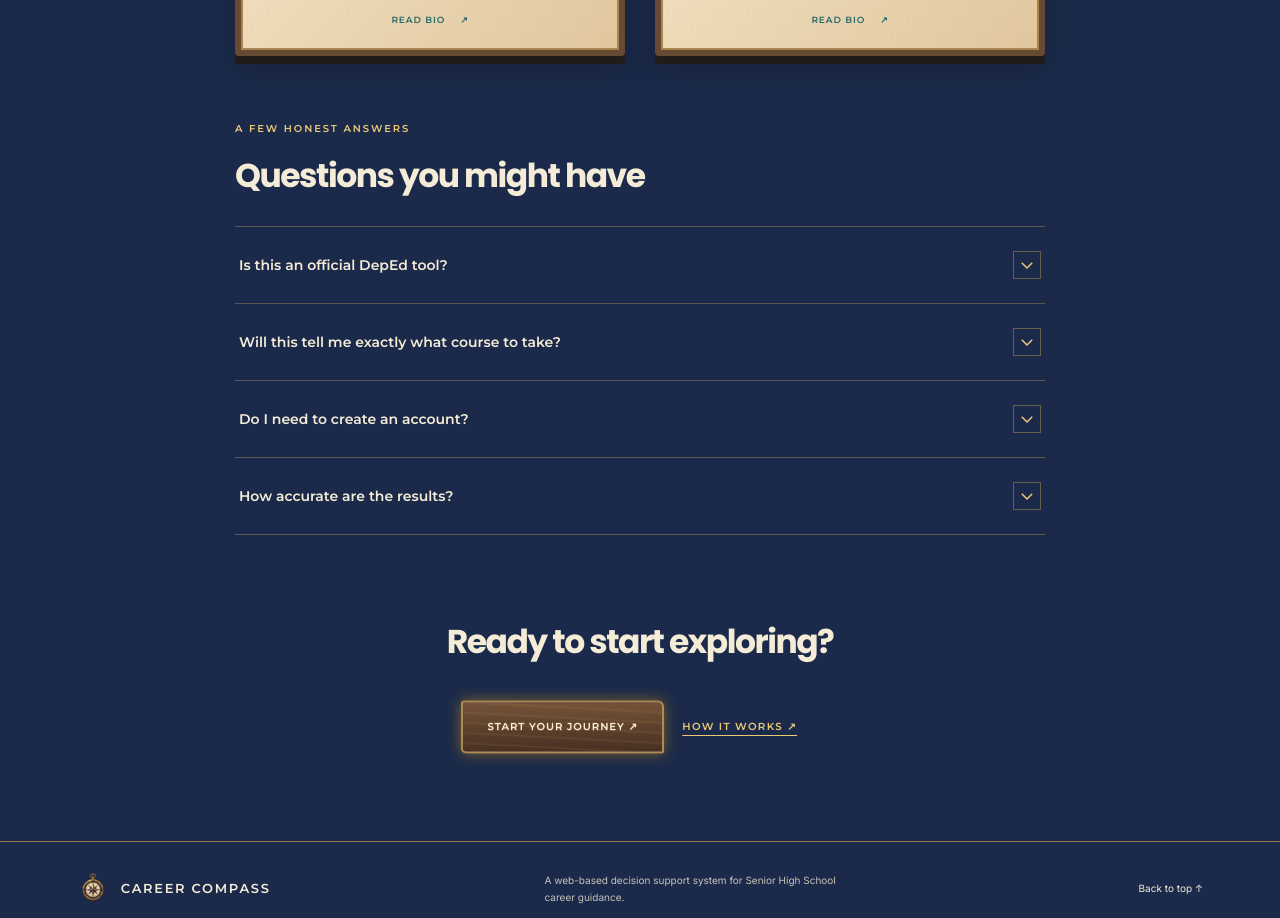
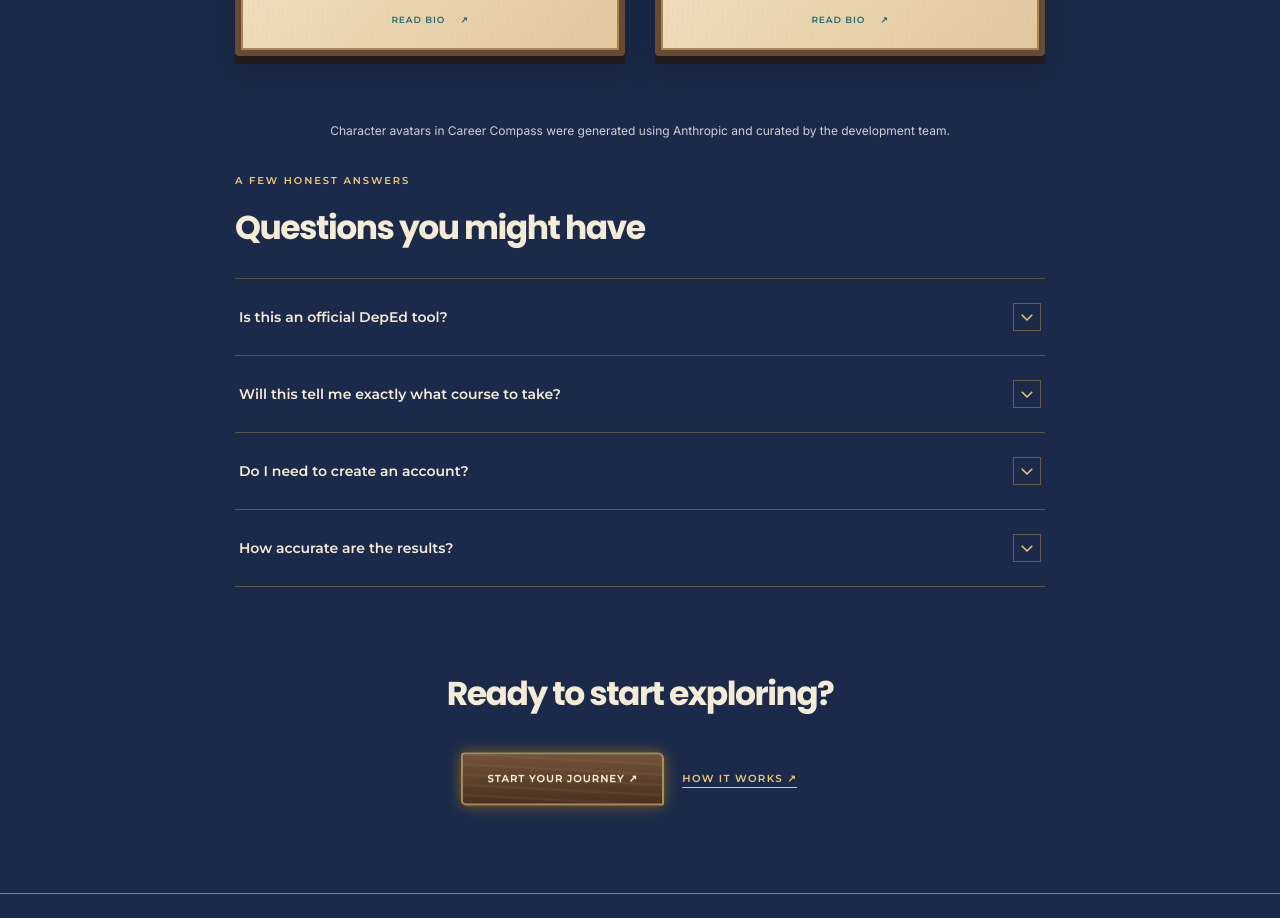
Before and after one commit to cmta09052005-bit/career-compass, a Next.js app: page /about in a window 1280 px wide. Shown: the part 2240-3158 px from the top of the page. Built offline with nearby package versions, Linux system fonts and the light colour scheme; a web font is replaced by a local one.

Commit message:
Update about page

```diff
--- a/app/about/About.js
+++ b/app/about/About.js
@@ -96,6 +96,9 @@ export default function About() {
             </Localized>
           </div>)}</Localized>
         </section>
+        <section className="about-avatar-credits" aria-label="Character avatar credits">
+          <Localized as="p">Character avatars in Career Compass were generated using Anthropic and curated by the development team.</Localized>
+        </section>
         <section className="about-faq" aria-labelledby="faq-title"><Localized as="p" className="hiw-label">A few honest answers</Localized><Localized as="h2" id="faq-title">Questions you might have</Localized><Localized as="div" className="faq-list">{faqs.map(([question, answer], index) => <div className="faq-item" key={question} onPointerEnter={(event) => { if (event.pointerType === "mouse" && window.matchMedia("(hover: hover) and (pointer: fine)").matches) showFAQ(index); }} onPointerLeave={(event) => { if (event.pointerType === "mouse" && window.matchMedia("(hover: hover) and (pointer: fine)").matches) showFAQ(null); }}><h3><button type="button" id={`faq-question-${index}`} aria-expanded={openFAQ === index} aria-controls={`faq-answer-${index}`} onClick={() => showFAQ(openFAQ === index ? null : index)}><Localized as="span">{question}</Localized><span className="faq-icon" aria-hidden="true"><svg viewBox="0 0 24 24" width="18" height="18" fill="none" stroke="currentColor" strokeWidth="2"><path d="m5 9 7 7 7-7" /></svg></span></button></h3><div id={`faq-answer-${index}`} className="faq-answer" role="region" aria-labelledby={`faq-question-${index}`} aria-hidden={openFAQ !== index}><Localized as="p">{answer}</Localized></div></div>)}</Localized></section>
         <section className="hiw-closing" aria-labelledby="about-closing-title"><Localized as="h2" id="about-closing-title">Ready to start exploring?</Localized><Button href="/intake" className="story-button about-start" label="Start Your Journey ↗" /><Localized as={Link} href="/how-it-works" className="story-text-link">How It Works ↗</Localized></section>
       </div>
--- a/app/about/about.css
+++ b/app/about/about.css
@@ -35,6 +35,7 @@
 .team-back>img { object-fit:contain; margin-bottom:15px; }
 .team-bio { display:block; margin-top:20px; font-size:12px; line-height:1.8; color:#5d4d3c; }
 .team-back .team-flip-hint { margin-top:0; }
+.about-avatar-credits { max-width:50.625rem; margin:0 auto 32px; color:#cdd0d3; font-size:12px; line-height:1.7; text-align:center; }
 .about-faq { padding:0 0 25px; max-width:50.625rem; margin:auto; }
 .about-faq h2 { margin:18px 0 28px; }
 .faq-list { border-top:1px solid #ba995a66; }
```
